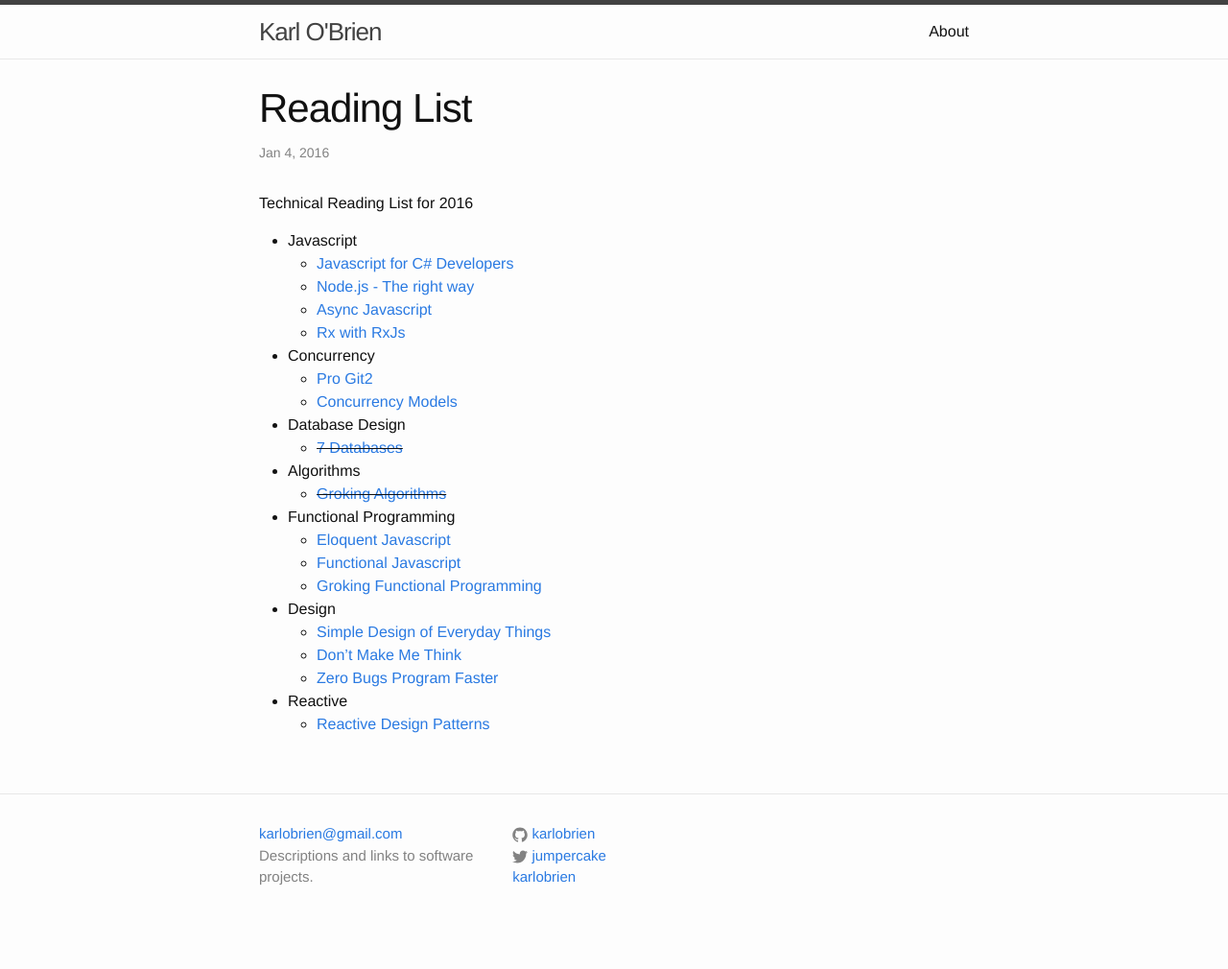
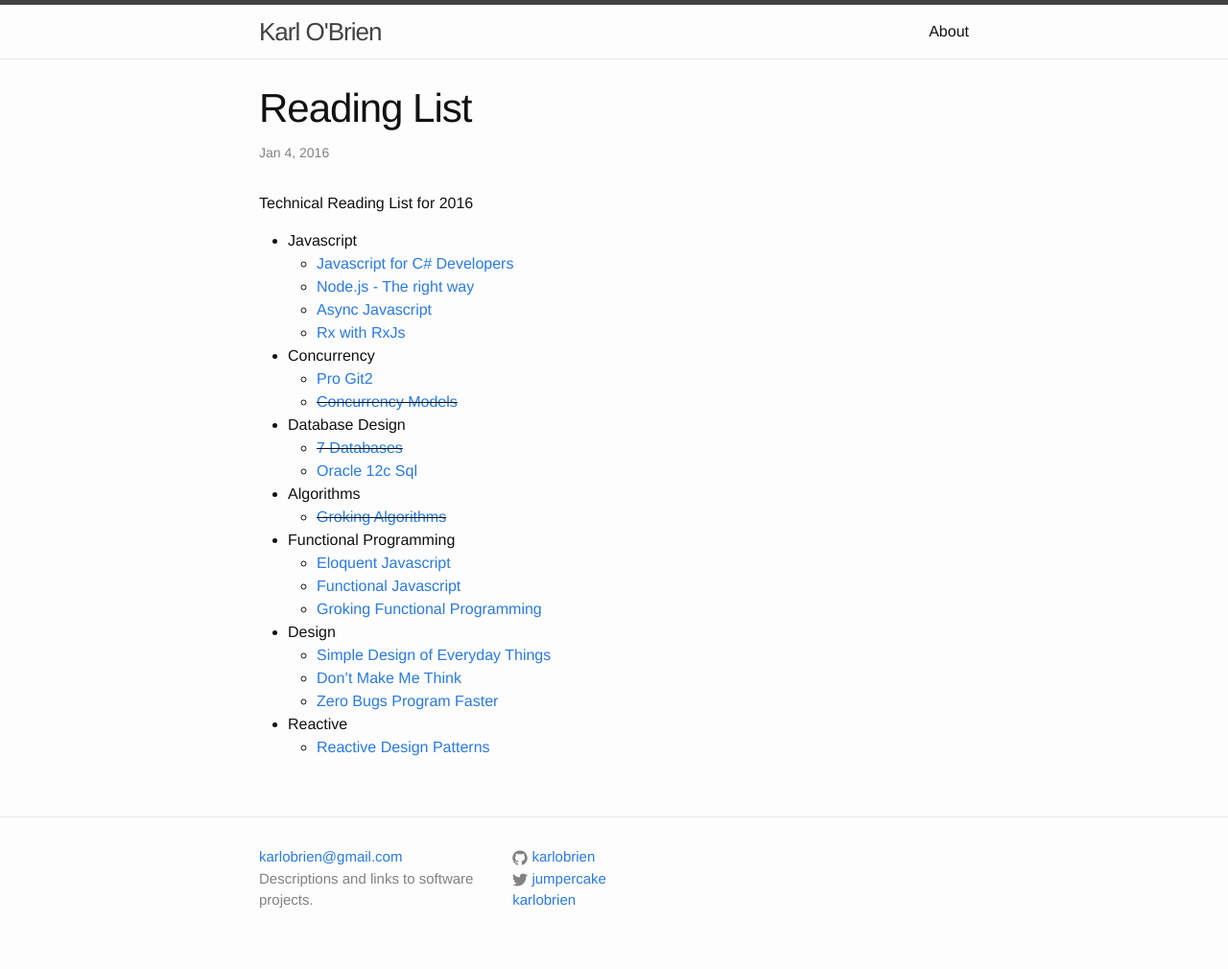
Before and after one commit to karlobrien/karlobrien.github.com, a Jekyll site: the page built from _posts/2016-01-03-Reading-List.markdown, in a window 1280 px wide. Shown: the whole page at 96% size. Built offline with Jekyll 4.4.1, drawn with Linux system fonts in a browser that asks for light colours; before the commit the page ends 986 px from its top, so only the background shows below that.

```diff
--- a/_posts/2016-01-03-Reading-List.markdown
+++ b/_posts/2016-01-03-Reading-List.markdown
@@ -13,9 +13,10 @@ Technical Reading List for 2016
   * [Rx with RxJs](https://pragprog.com/book/smreactjs/reactive-programming-with-rxjs)
 * Concurrency
   * [Pro Git2](https://progit.org/)
-  * [Concurrency Models](https://pragprog.com/book/pb7con/seven-concurrency-models-in-seven-weeks)
+  * <del>[Concurrency Models](https://pragprog.com/book/pb7con/seven-concurrency-models-in-seven-weeks)</del>
 * Database Design
   * <del>[7 Databases](https://pragprog.com/book/rwdata/seven-databases-in-seven-weeks)</del>
+  * [Oracle 12c Sql](http://www.amazon.com/Oracle-Database-12c-Jason-Price/dp/0071799354)
 * Algorithms
   * <del>[Groking Algorithms](https://www.manning.com/books/grokking-algorithms)</del>
 * Functional Programming
```
